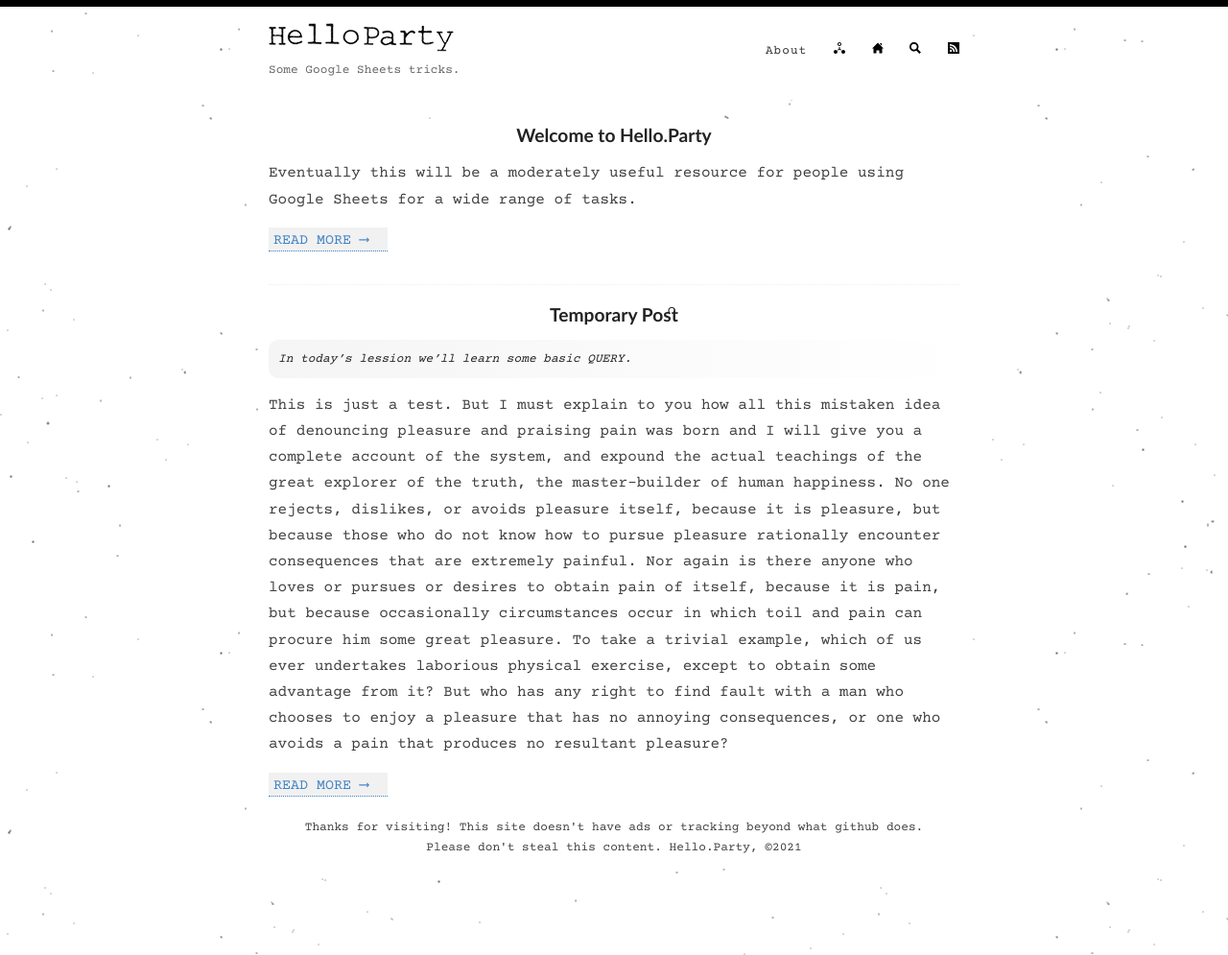
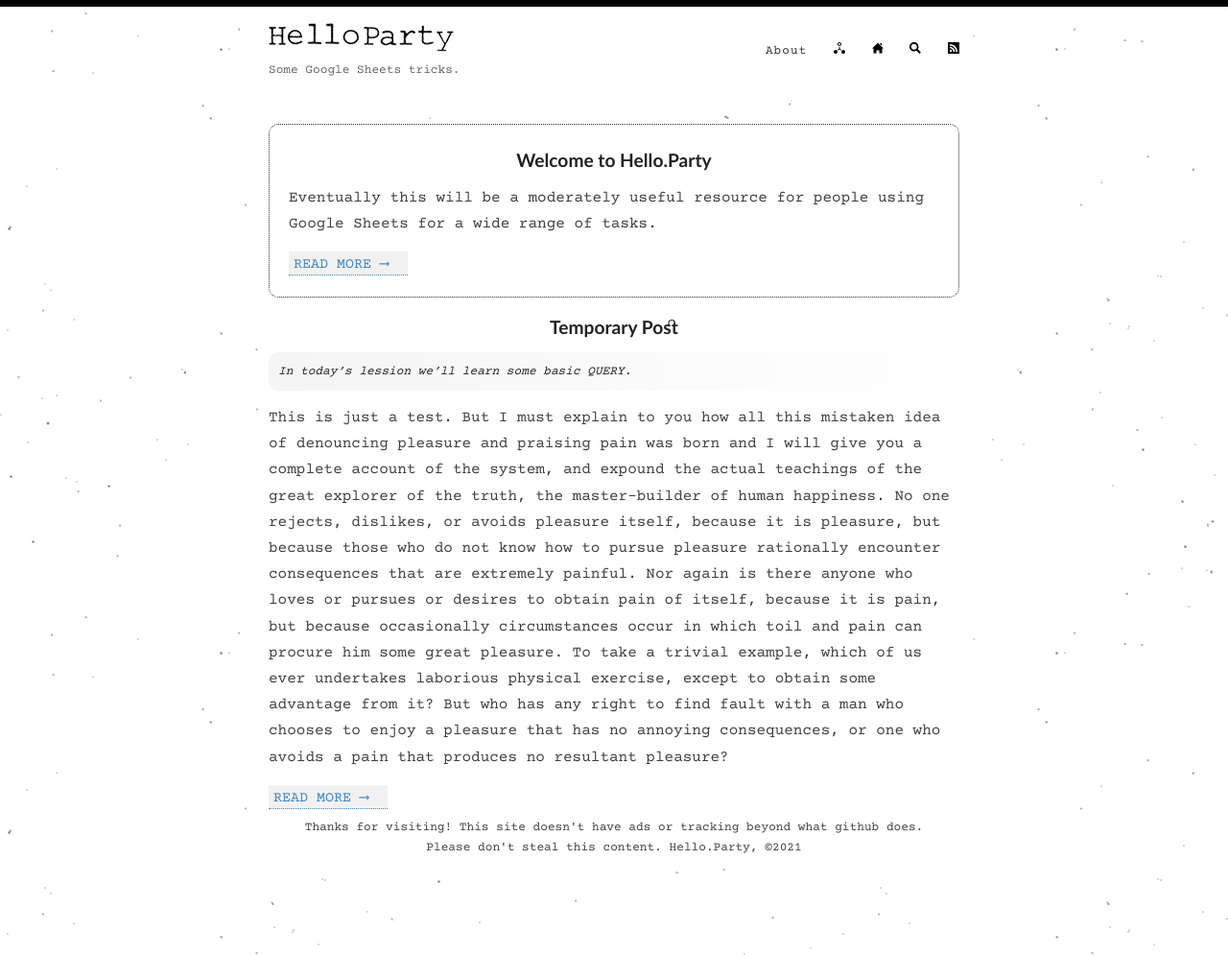
Before and after one commit to hello-party/hello-party-old.github.io, a Jekyll site: the page built from index.html, in a window 1280 px wide. Shown: the whole page at 96% size. Built offline with Jekyll 4.4.1, drawn with Linux system fonts in a browser that asks for light colours; the list of posts is cut into pages by our own code.

Commit message:
Update index.html

```diff
--- a/index.html
+++ b/index.html
@@ -3,11 +3,10 @@ layout: default
 ---
 
 <div class="flex-div">
-
-
     <div class="posts">
       {% if page.url == "/" %}
         {% for post in site.tags.pinned %}
+        <div id="pinned">
           <article class="post">
             <h1><a href="{{ site.baseurl }}{{ post.url }}">{{ post.title }}</a></h1>
 
@@ -17,6 +16,7 @@ layout: default
 
             <a href="{{ site.baseurl }}{{ post.url }}" class="read-more">Read More ⟶</a>
           </article>
+        </div>
         {% endfor %}
       {% endif %}
 
```
